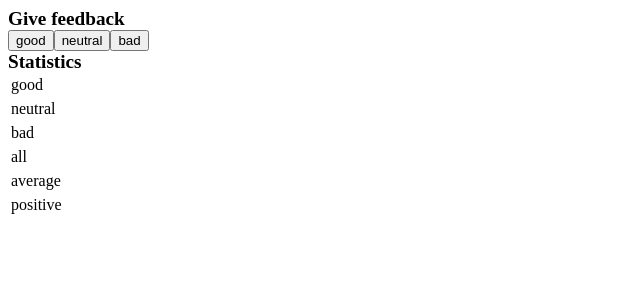
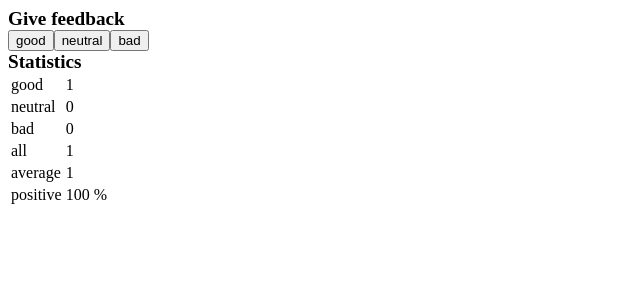
Before and after one commit to HossBigft/fullStackOpen, a React (Vite) app in the folder part1/unicafe/: page / in a window 1280 px wide. Both pictures are taken after a click on the button "good". Shown: the top 300 px of the page, without its empty margins (0-640 px from the left). Built offline with nearby package versions, Linux system fonts and the light colour scheme.

Commit message:
Add 1.11*: proper table formatting

```diff
--- a/part1/unicafe/src/App.jsx
+++ b/part1/unicafe/src/App.jsx
@@ -8,14 +8,21 @@ const Button = (props) => (
 
 const StatisticLine = ({text,value}) => {
 
-  return (
-    <table>
-      <tbody>
+  if (text==="positive") {
+    return(
       <tr>
         <td>{text}</td>
+        <td>{value}</td>
+        <td>%</td>
       </tr>
-      </tbody>
-    </table>
+    )
+  }
+
+  return (
+    <tr>
+        <td>{text}</td>
+        <td>{value}</td>
+    </tr>
   )
 }
 
@@ -31,12 +38,18 @@ const Statistics = ({good,bad,neutral}) => {
   return(
     <div>
       <big><b>Statistics</b></big>
+    <table>
+      <tbody>
+
               < StatisticLine text="good" value={good} />
               < StatisticLine text="neutral" value={neutral} />
               < StatisticLine text="bad" value={bad} />
               < StatisticLine text="all" value={sum} />
               < StatisticLine text="average" value={(good+bad*-1)/sum} />
               < StatisticLine text="positive" value={(good/sum)*100} />
+
+      </tbody>
+    </table>
     </div>
   )
 }
```
Lines whose indentation alone changed are shown as unchanged.
